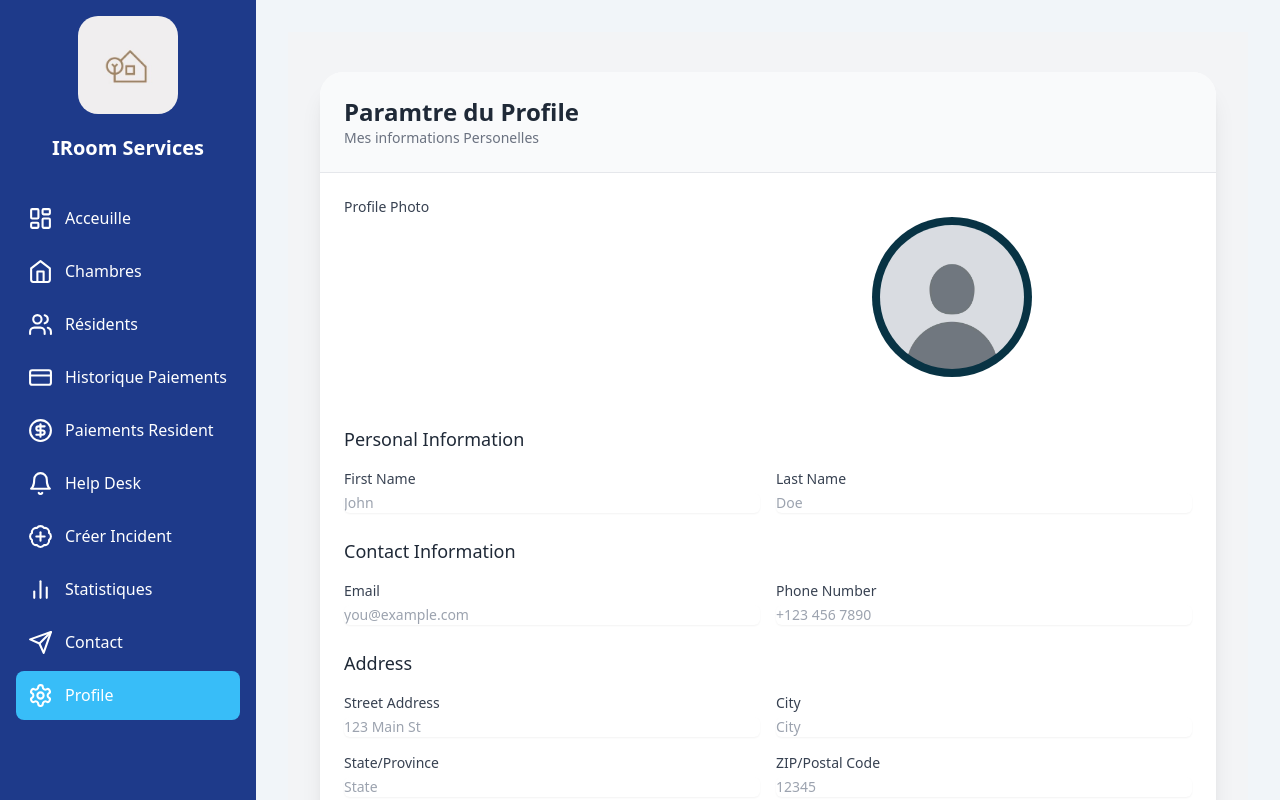
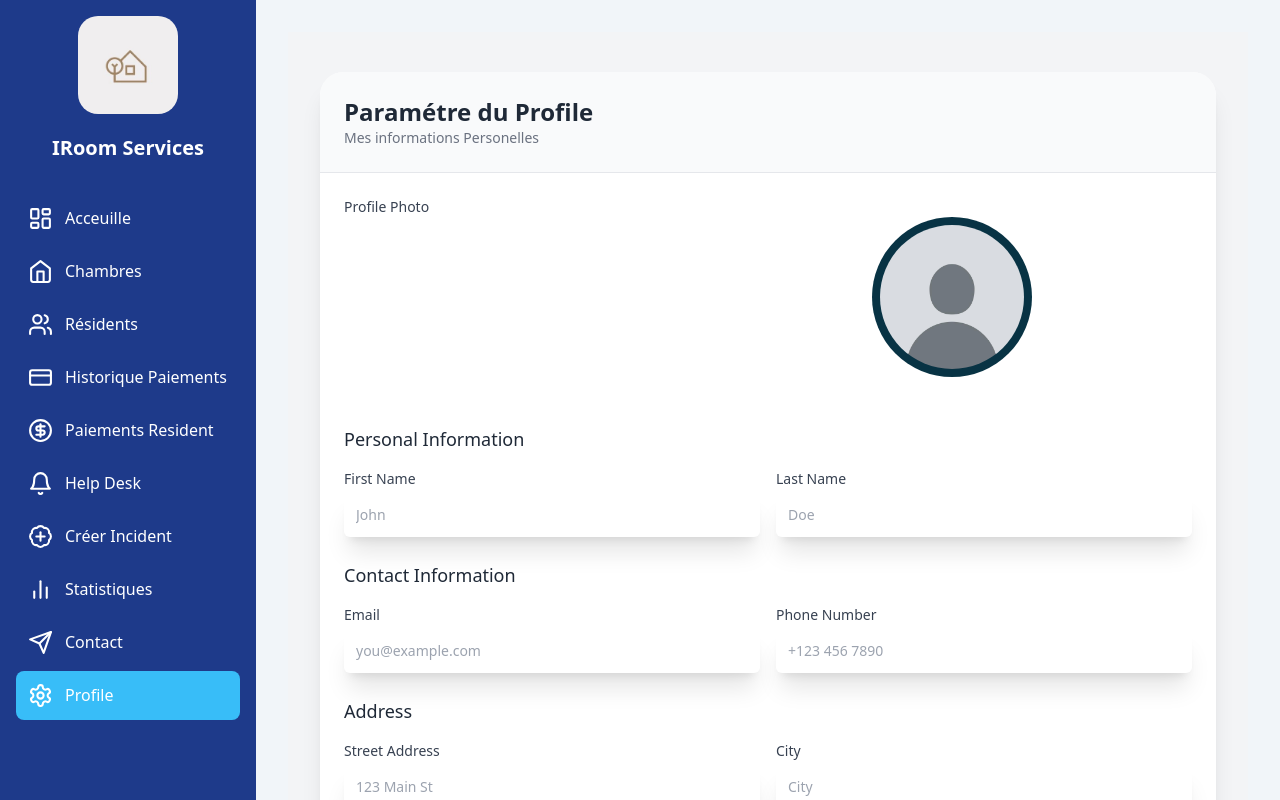
Before and after one commit to ChichigamiKun/JeeAppRoomManag, a React (Vite) app: page /profile in a window 1280 px wide. Shown: the top 800 px of the page. Built offline with nearby package versions, Linux system fonts and the light colour scheme.

Commit message:
version 1.2.0

```diff
--- a/src/pages/Profile.tsx
+++ b/src/pages/Profile.tsx
@@ -1,4 +1,5 @@
 import { Image } from "lucide-react";
+
 
 export default function ProfilePage() {
 
@@ -8,7 +9,7 @@ export default function ProfilePage() {
             <div className="max-w-4xl mx-auto bg-white shadow-xl rounded-t-3xl">
                 {/* Header */}
                 <div className="border-b p-6 bg-gray-50 rounded-t-3xl">
-                    <h2 className="text-2xl font-semibold text-gray-800">Paramtre du Profile</h2>
+                    <h2 className="text-2xl font-semibold text-gray-800">Paramétre du Profile</h2>
                     <p className="text-sm text-gray-500">Mes informations Personelles</p>
                 </div>
 
@@ -47,7 +48,7 @@ export default function ProfilePage() {
                                     id="firstName"
                                     name="firstName"
                                     placeholder="John"
-                                    className="mt-1 block w-full rounded-md border-gray-300 shadow-sm focus:border-indigo-500 focus:ring-indigo-500 sm:text-sm"
+                                    className="mt-1 block w-full p-3 rounded-md border-gray-300 shadow-xl focus:border-indigo-500 focus:ring-indigo-500 sm:text-sm"
                                 />
                             </div>
 
@@ -61,7 +62,7 @@ export default function ProfilePage() {
                                     id="lastName"
                                     name="lastName"
                                     placeholder="Doe"
-                                    className="mt-1 block w-full rounded-md border-gray-300 shadow-sm focus:border-indigo-500 focus:ring-indigo-500 sm:text-sm"
+                                    className="mt-1 block w-full p-3 rounded-md border-gray-300 shadow-xl focus:border-indigo-500 focus:ring-indigo-500 sm:text-sm"
                                 />
                             </div>
                         </div>
@@ -81,7 +82,7 @@ export default function ProfilePage() {
                                     id="email"
                                     name="email"
                                     placeholder="you@example.com"
-                                    className="mt-1 block w-full rounded-md border-gray-300 shadow-sm focus:border-indigo-500 focus:ring-indigo-500 sm:text-sm"
+                                    className="mt-1 block w-full p-3 rounded-md border-gray-300 shadow-xl focus:border-indigo-500 focus:ring-indigo-500 sm:text-sm"
                                 />
                             </div>
 
@@ -95,7 +96,7 @@ export default function ProfilePage() {
                                     id="phone"
                                     name="phone"
                                     placeholder="+123 456 7890"
-                                    className="mt-1 block w-full rounded-md border-gray-300 shadow-sm focus:border-indigo-500 focus:ring-indigo-500 sm:text-sm"
+                                    className="mt-1 block w-full p-3 rounded-md border-gray-300 shadow-xl focus:border-indigo-500 focus:ring-indigo-500 sm:text-sm"
                                 />
                             </div>
                         </div>
@@ -115,7 +116,7 @@ export default function ProfilePage() {
                                     id="street"
                                     name="street"
                                     placeholder="123 Main St"
-                                    className="mt-1 block w-full rounded-md border-gray-300 shadow-sm focus:border-indigo-500 focus:ring-indigo-500 sm:text-sm"
+                                    className="mt-1 block w-full p-3 rounded-md border-gray-300 shadow-xl focus:border-indigo-500 focus:ring-indigo-500 sm:text-sm"
                                 />
                             </div>
 
@@ -129,7 +130,7 @@ export default function ProfilePage() {
                                     id="city"
                                     name="city"
                                     placeholder="City"
-                                    className="mt-1 block w-full rounded-md border-gray-300 shadow-sm focus:border-indigo-500 focus:ring-indigo-500 sm:text-sm"
+                                    className="mt-1 block w-full p-3 rounded-md border-gray-300 shadow-xl focus:border-indigo-500 focus:ring-indigo-500 sm:text-sm"
                                 />
                             </div>
 
@@ -143,7 +144,7 @@ export default function ProfilePage() {
                                     id="state"
                                     name="state"
                                     placeholder="State"
-                                    className="mt-1 block w-full rounded-md border-gray-300 shadow-sm focus:border-indigo-500 focus:ring-indigo-500 sm:text-sm"
+                                    className="mt-1 block w-full p-3 rounded-md border-gray-300 shadow-xl focus:border-indigo-500 focus:ring-indigo-500 sm:text-sm"
                                 />
                             </div>
 
@@ -157,7 +158,7 @@ export default function ProfilePage() {
                                     id="zip"
                                     name="zip"
                                     placeholder="12345"
-                                    className="mt-1 block w-full rounded-md border-gray-300 shadow-sm focus:border-indigo-500 focus:ring-indigo-500 sm:text-sm"
+                                    className="mt-1 block w-full p-3 rounded-md border-gray-300 shadow-xl focus:border-indigo-500 focus:ring-indigo-500 sm:text-sm"
                                 />
                             </div>
                         </div>
```
